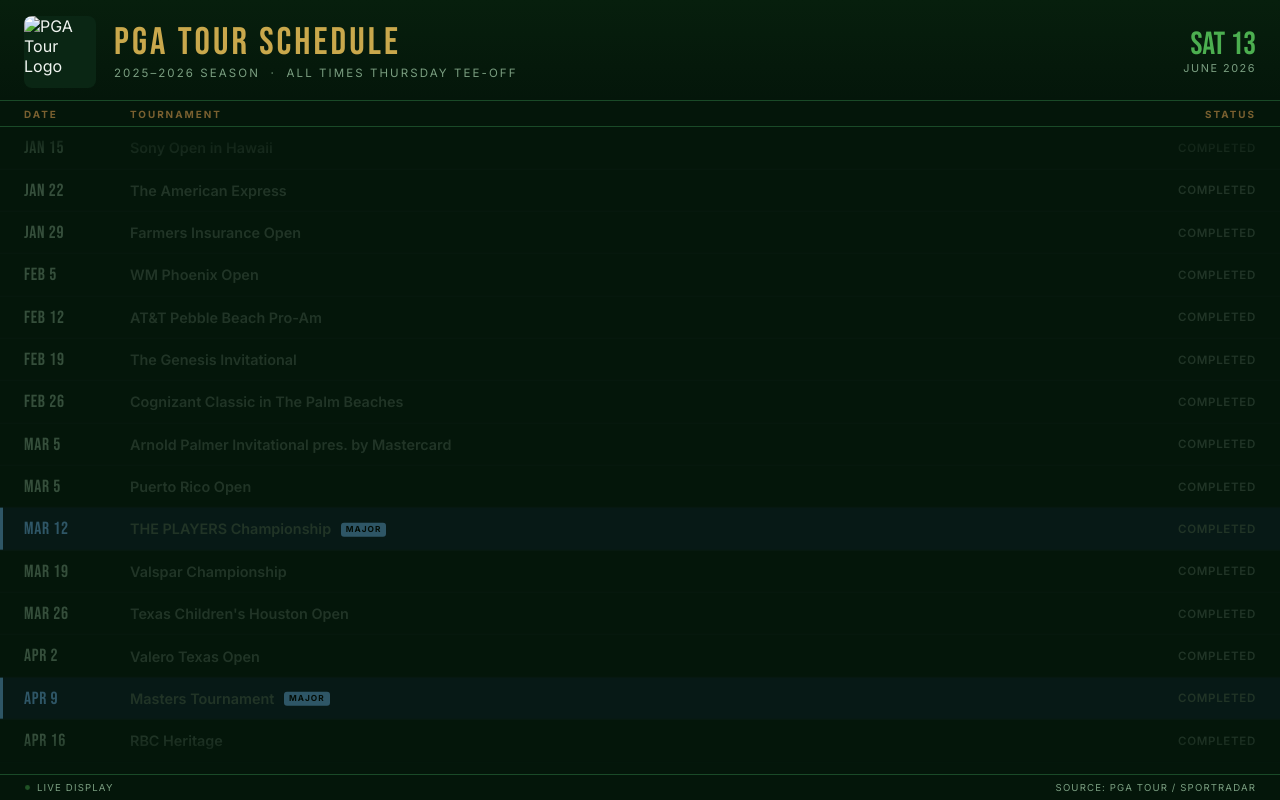
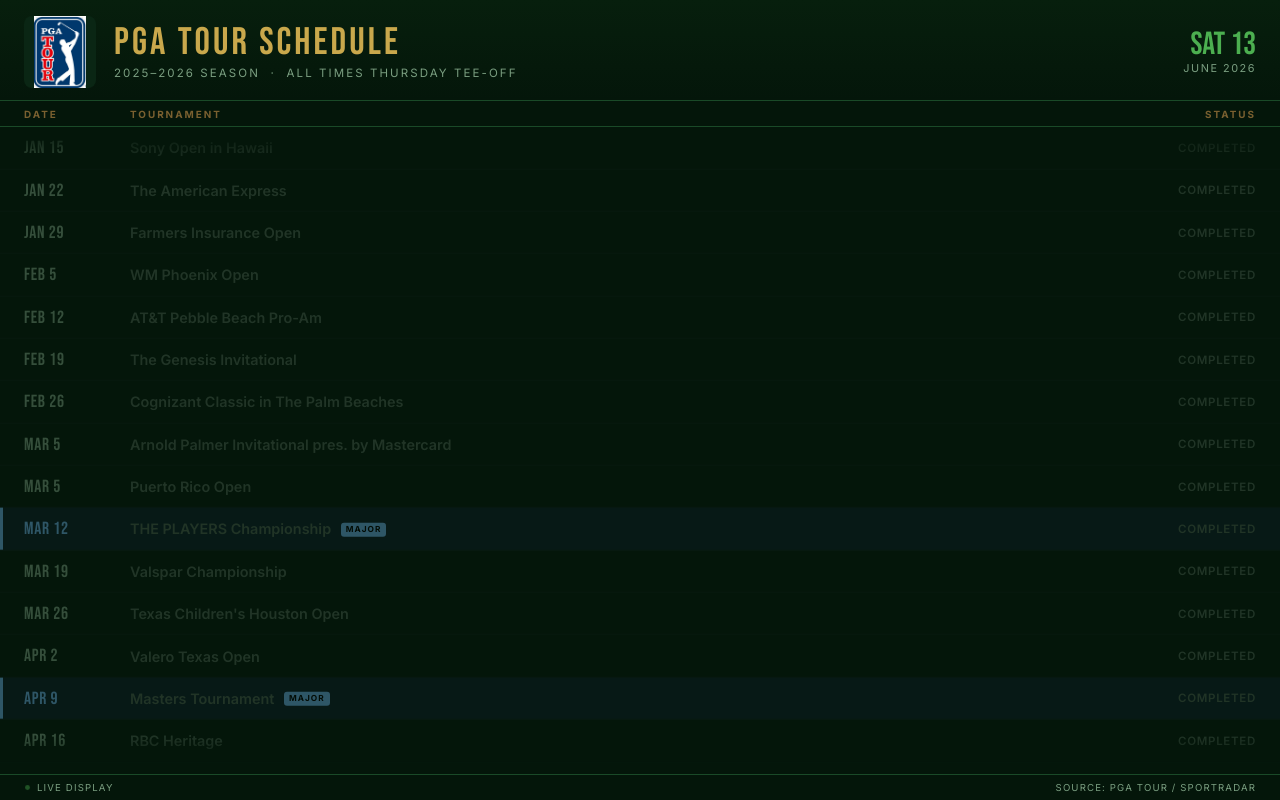
Before and after one commit to nancyamedeo-rgb/pga-schedule, a plain HTML site: page index.html in a window 1280 px wide. Drawn offline with Linux system fonts and the light colour scheme.

Commit message:
Update index.html

```diff
--- a/index.html
+++ b/index.html
@@ -265,7 +265,7 @@
        3. Remove the logo-placeholder-text div
   -->
   <div class="logo-wrap">
-    <img src="" alt="PGA Tour Logo" id="pga-logo">
+    <img src="pga_logo.jpg" alt="PGA Tour Logo" id="pga-logo">
     <div class="logo-placeholder-text" id="logo-hint">PGA<br>LOGO<br>HERE</div>
   </div>
 
```
